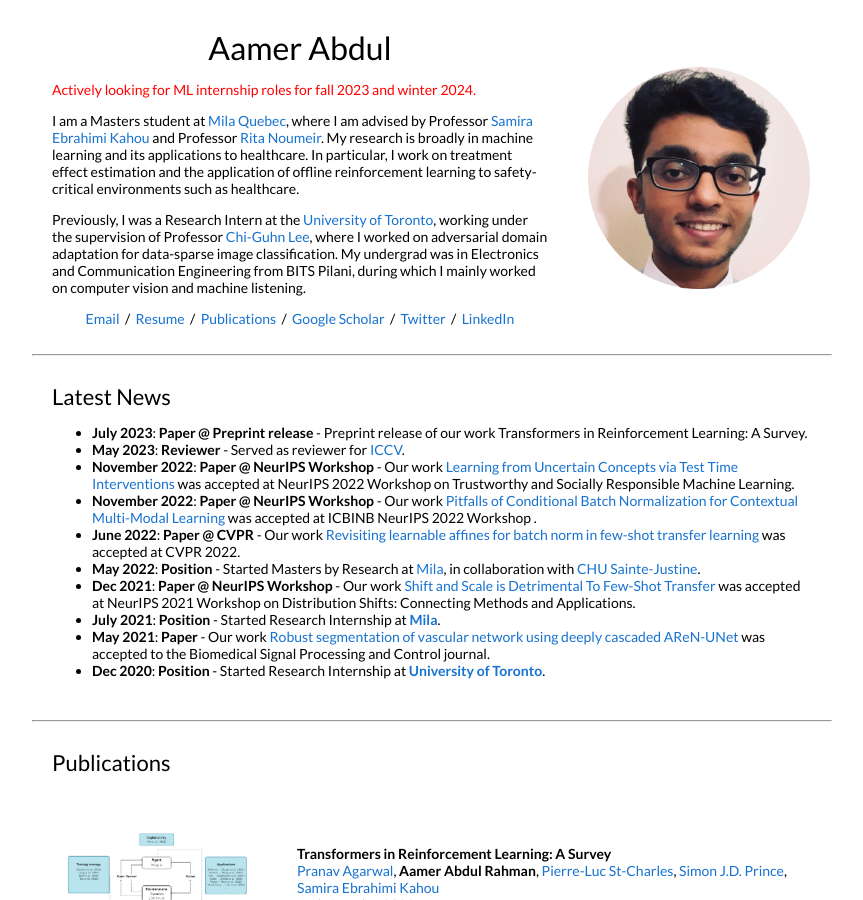
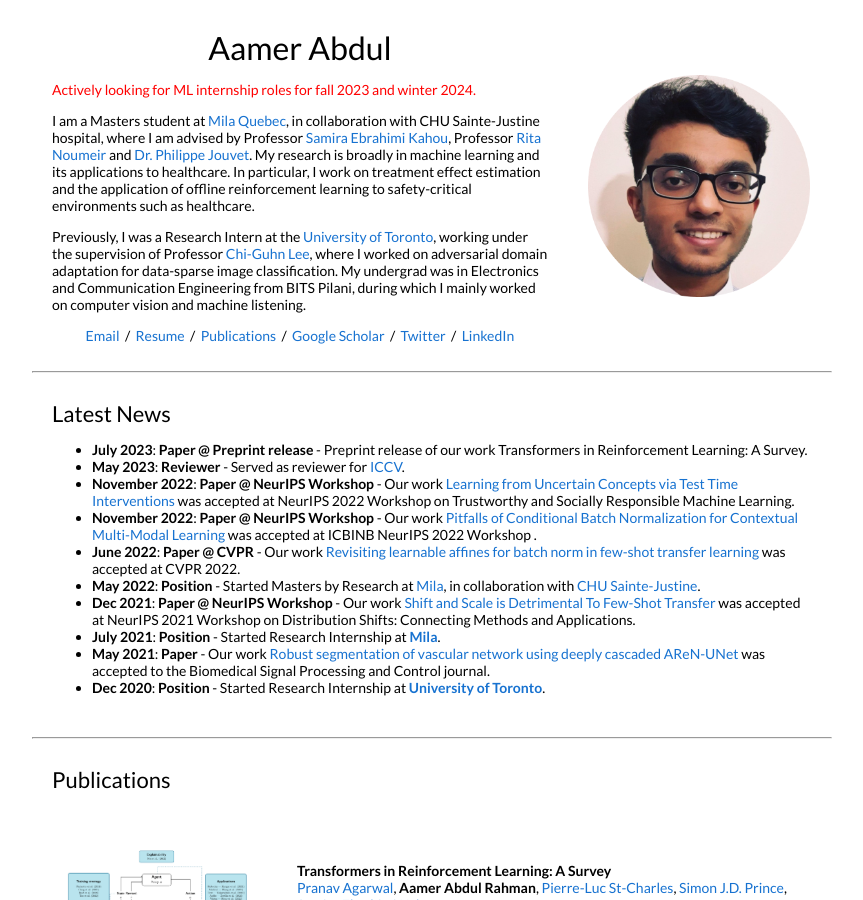
Before and after one commit to Aamer98/aamer98.github.io, a Jekyll site: the page index.html, which Jekyll copies as it is, in a window 1280 px wide and 900 px high. Shown: the whole window, without its empty margins (208-1071 px from the left). Built offline with Jekyll 4.4.1, drawn with Linux system fonts in a browser that asks for light colours.

```diff
--- a/index.html
+++ b/index.html
@@ -34,7 +34,7 @@
               </p>
               <p style="color:rgba(255,0,0,1);">Actively looking for ML internship roles for fall 2023 and winter 2024.
               </p>
-              <p>I am a Masters student at <a href="https://mila.quebec/en/person/aamer-abdul-rahman/">Mila Quebec</a>, where I am advised by Professor <a href="https://saebrahimi.github.io/">Samira Ebrahimi Kahou</a> and Professor <a href="https://www.etsmtl.ca/en/research/professors/rnoumeir/">Rita Noumeir</a>. My research is broadly in machine learning and its applications to healthcare. In particular, I work on treatment effect estimation and the application of offline reinforcement learning to safety-critical environments such as healthcare.
+              <p>I am a Masters student at <a href="https://mila.quebec/en/person/aamer-abdul-rahman/">Mila Quebec</a>, in collaboration with CHU Sainte-Justine hospital, where I am advised by Professor <a href="https://saebrahimi.github.io/">Samira Ebrahimi Kahou</a>, Professor <a href="https://www.etsmtl.ca/en/research/professors/rnoumeir/">Rita Noumeir</a> and <a href="https://recherche.umontreal.ca/english/our-researchers/professors-directory/researcher/is/in15318/">Dr. Philippe Jouvet</a>. My research is broadly in machine learning and its applications to healthcare. In particular, I work on treatment effect estimation and the application of offline reinforcement learning to safety-critical environments such as healthcare.
               </p>
               <p>Previously, I was a Research Intern at the <a href="https://www.utoronto.ca/">University of Toronto</a>, working under the supervision of Professor <a href="https://cglee.mie.utoronto.ca/">Chi-Guhn Lee</a>, where I worked on adversarial domain adaptation for data-sparse image classification. My undergrad was in Electronics and Communication Engineering from BITS Pilani, during which I mainly worked on computer vision and machine listening.
               </p>
```
